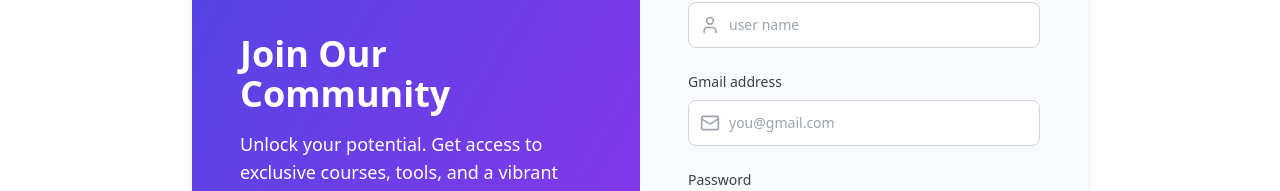
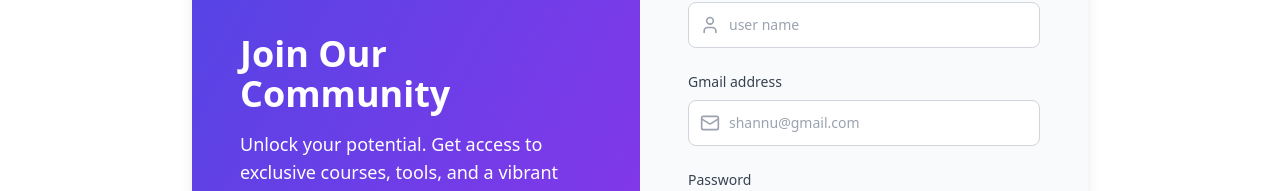
Before and after one commit to careerredefinee/testing, a React (Vite) app: page /register in a window 1280 px wide. Shown: the part 278-469 px from the top of the page. Built offline with nearby package versions, Linux system fonts and the light colour scheme; no server answers.

Commit message:
Initial commit to new repo

```diff
--- a/src/components/RegisterSection.tsx
+++ b/src/components/RegisterSection.tsx
@@ -272,7 +272,7 @@ const RegisterSection: React.FC = () => {
                   value={formData.email}
                   onChange={handleChange}
                   className="block w-full pl-10 pr-3 py-3 border border-gray-300 rounded-lg placeholder-gray-400 focus:outline-none focus:ring-2 focus:ring-indigo-500 focus:border-indigo-500 sm:text-sm"
-                  placeholder="you@gmail.com"
+                  placeholder="shannu@gmail.com"
                 />
               </div>
             </div>
```
Also changed, not shown: 1 other file (tests, documents, lock files or other folders).
